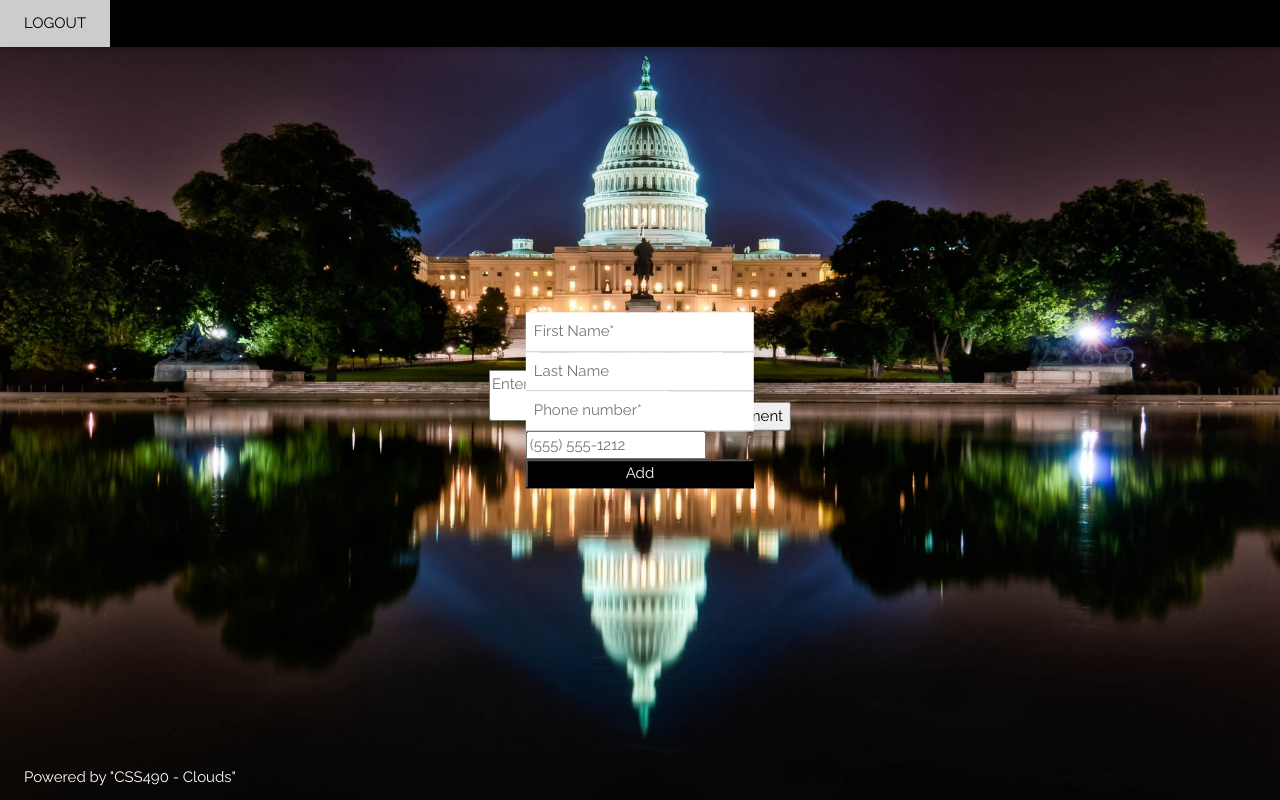
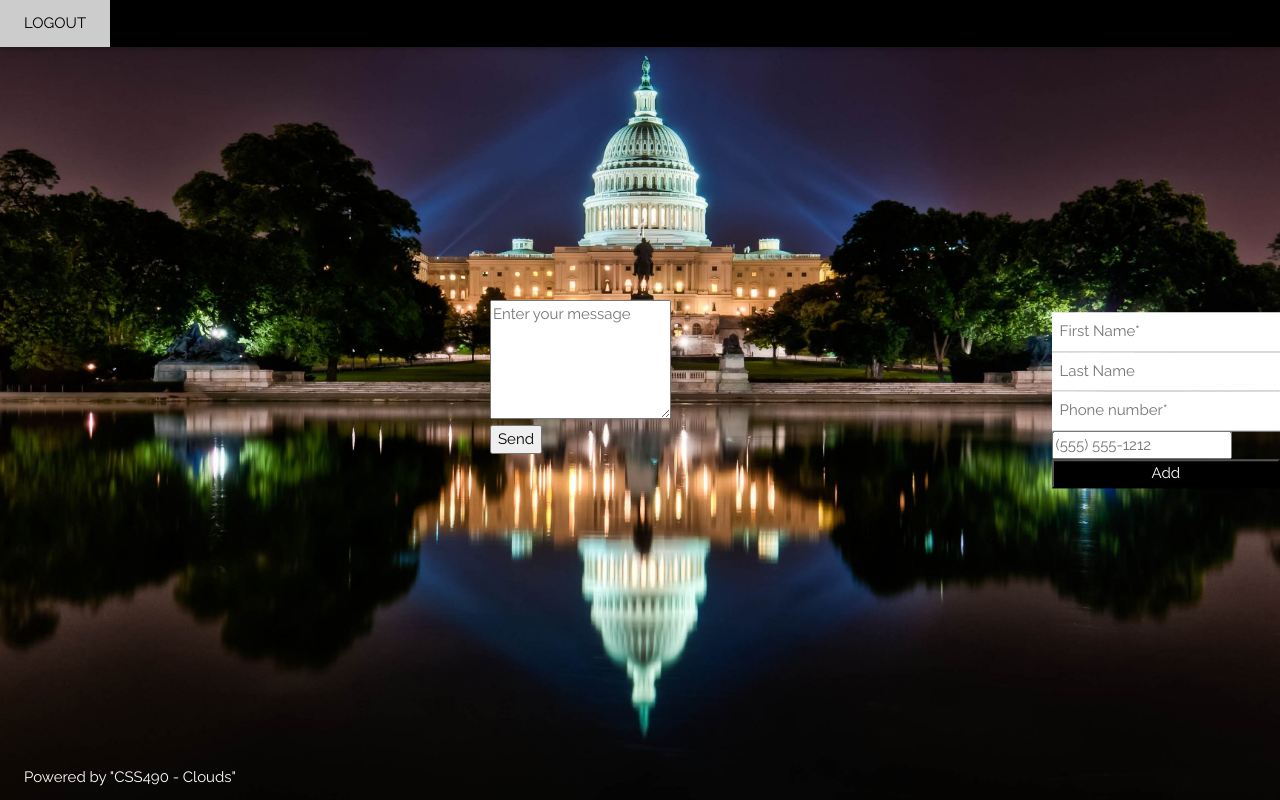
Before and after one commit to olgarose/css490-final, a Flask app: page /account_page in a window 1280 px wide. Run offline with Flask 2, Linux system fonts and the light colour scheme.

Commit message:
Edited format of message box. Moved Add Contact to the right side of the Account page

```diff
--- a/templates/account.html
+++ b/templates/account.html
@@ -1,6 +1,6 @@
 <!DOCTYPE html>
 <html>
-<title>Voter-Management</title>
+<title>text-text</title>
 <meta charset="UTF-8">
 <meta name="viewport" content="width=device-width, initial-scale=1">
 <link rel="stylesheet" href="https://www.w3schools.com/lib/w3.css">
@@ -19,6 +19,15 @@
         min-height: 100%;
         background-position: center;
         background-size: cover;
+    }
+
+    .messagebox {
+        width: 300px;
+        height: 200px;
+        position: absolute;
+        left: 50%;
+        top: 50%;
+        margin: -100px 0 0 -150px;
     }
 </style>
 <body>
@@ -59,26 +68,24 @@
             </button>
             <a class="navbar-brand" href="#">My scratchpad</a>
         </div>
-    </div>
         </nav>
 
         {# Message Box #}
-    <div class="w3-display-middle">
-        {% for comment in comments %}
+        <div class="messagebox">
+            <form action="/send_message" method=post>
+            <div class="col-md-8">
+                <textarea class="form-control" id="message" name="message" placeholder="Enter your message" rows="5"></textarea>
+                <br>
                 <div class="row">
-                {{ comment }}
+                    <div class="col-md-12 form-group">
+                        <button class="btn pull-right" type="submit">Send</button>
                     </div>
-        {% endfor %}
-        <div class="row">
-            <form action="." method="POST">
-                <textarea class="form-control" name="contents" placeholder="Enter a comment"></textarea>
-                <input type="submit" value="Post comment">
-            </form>
+                </div>
             </div>
         </div>
 
         {# Adding Contact Form #}
-    <div class="w3-display-middle">
+        <div class="w3-display-right">
             <form action="/add_contact" method=post>
                 <input class="w3-input" name="first_name" type="text" placeholder="First Name*" required>
                 <input class="w3-input" name="last_name" type="text" placeholder="Last Name">
```
Lines whose indentation alone changed are shown as unchanged.
